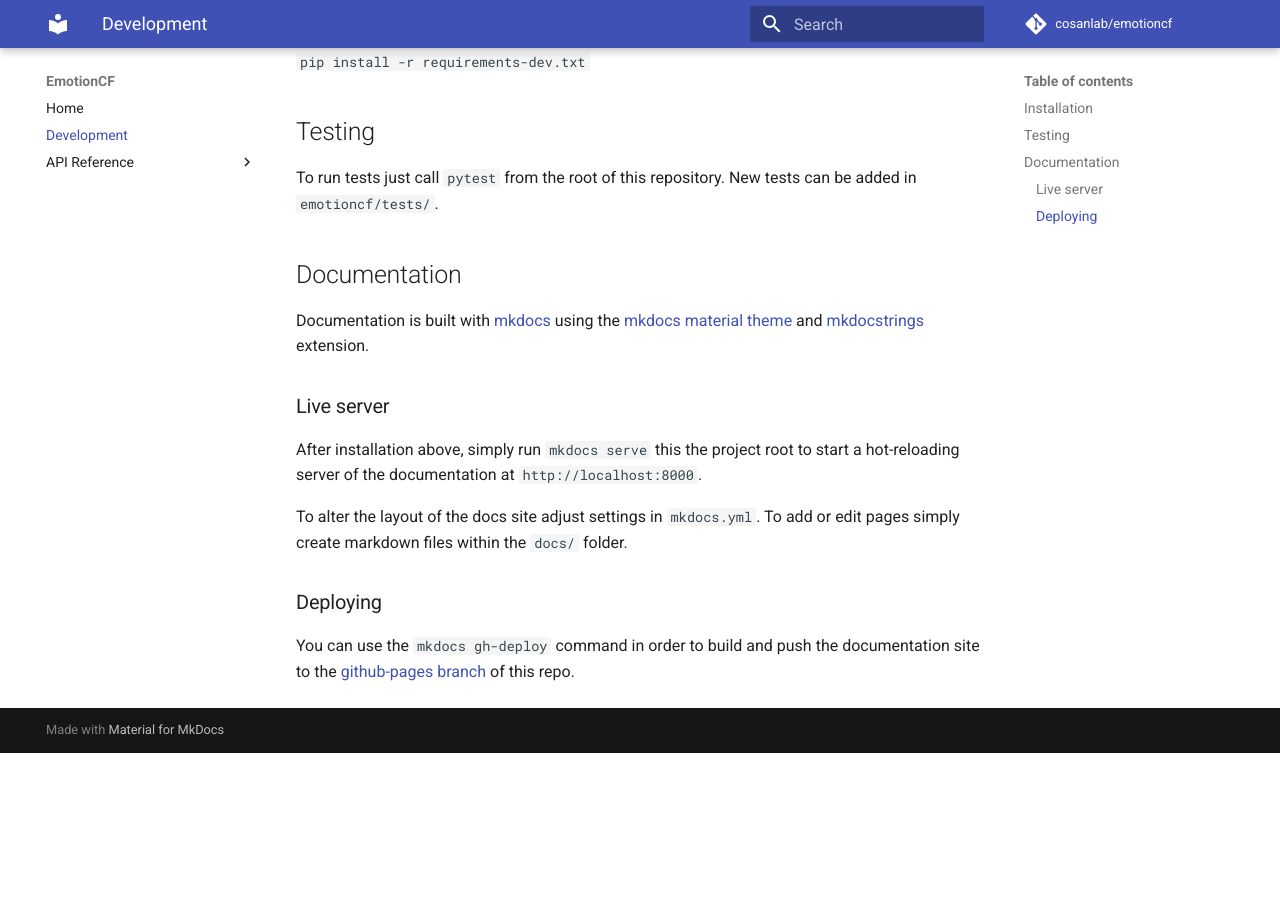
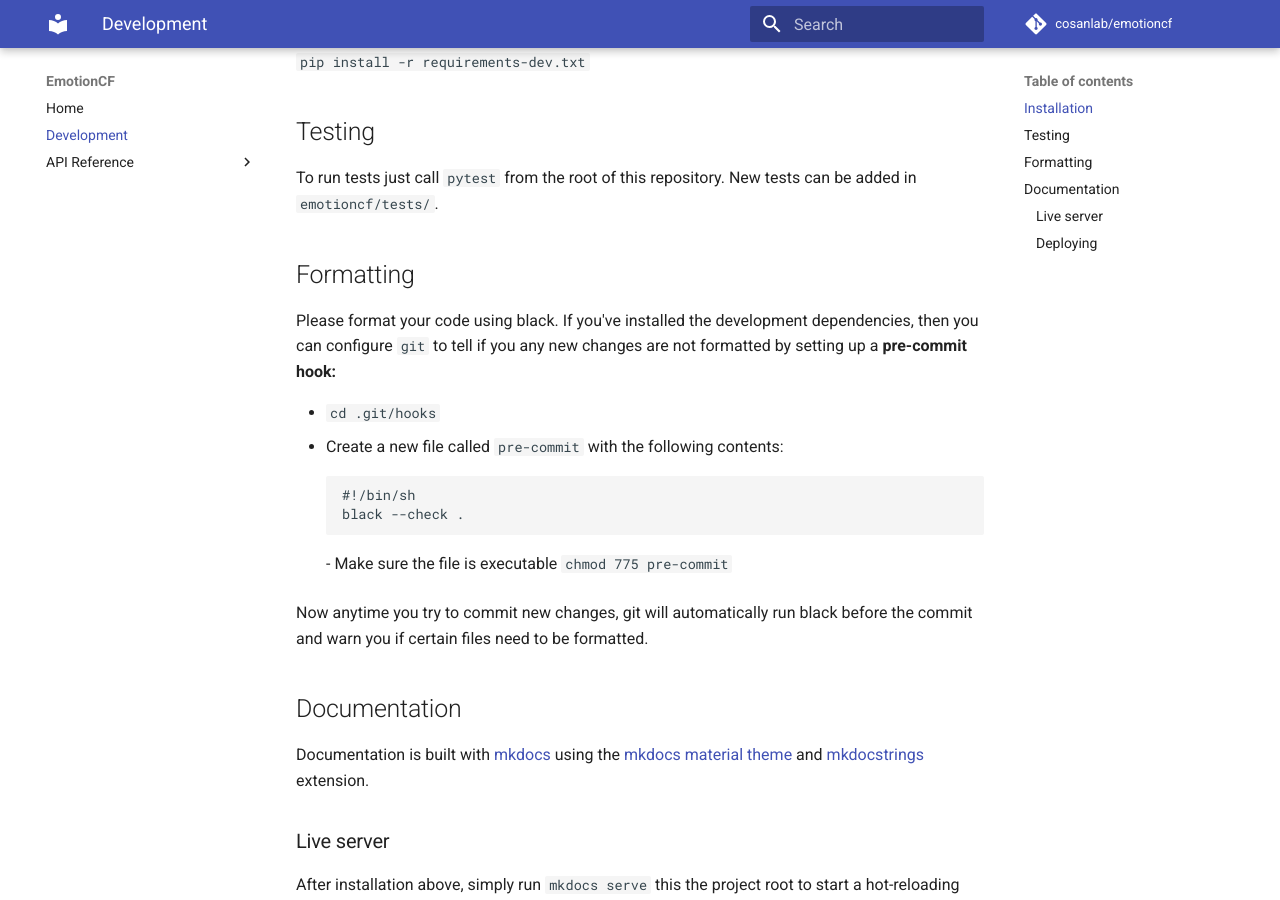
Before and after one commit to cosanlab/neighbors, an MkDocs documentation site: the page built from docs/development.md, in a window 1280 px wide and 900 px high, scrolled down 273 px. Built offline with MkDocs 1.6.1 and Material for MkDocs 9.7.7, drawn with Linux system fonts in a browser that asks for light colours; comment, search, counter and statistics services are not loaded; before the commit the page ends 1026 px from its top, so only the background shows below that.

Commit message:
Added code formatting info to readme and docs.

````diff
--- a/docs/development.md
+++ b/docs/development.md
@@ -9,6 +9,22 @@
 ## Testing
 
 To run tests just call `pytest` from the root of this repository. New tests can be added in `emotioncf/tests/`.
+
+## Formatting
+
+Please format your code using black. If you've installed the development dependencies, then you can configure `git` to tell if you any new changes are not formatted by setting up a **pre-commit hook:**
+
+- `cd .git/hooks`
+- Create a new file called `pre-commit` with the following contents:
+
+     ```
+     #!/bin/sh
+     black --check .
+     ```
+- Make sure the file is executable `chmod 775 pre-commit`
+
+Now anytime you try to commit new changes, git will automatically run black before the commit and warn you if certain files need to be formatted.
+
 
 ## Documentation
 
````
Also changed, not shown: README.md (+44 -0 lines).
